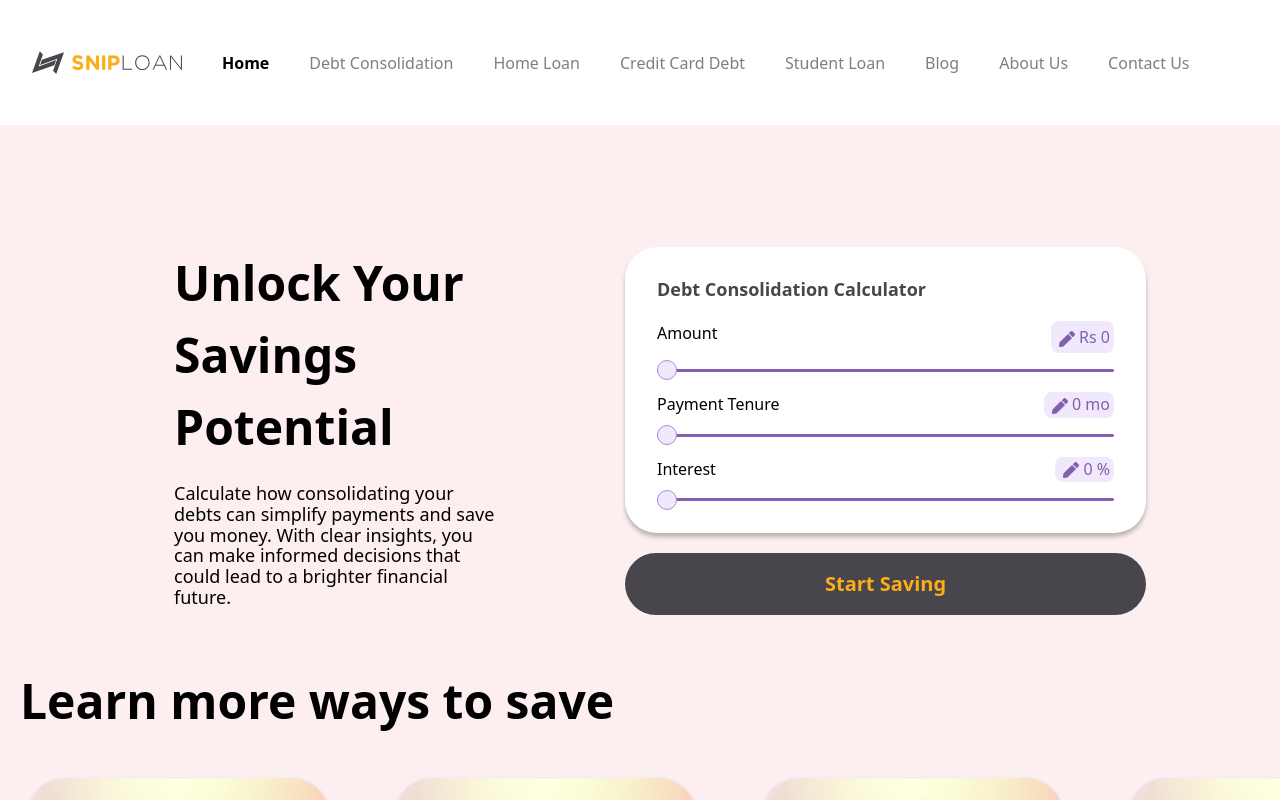
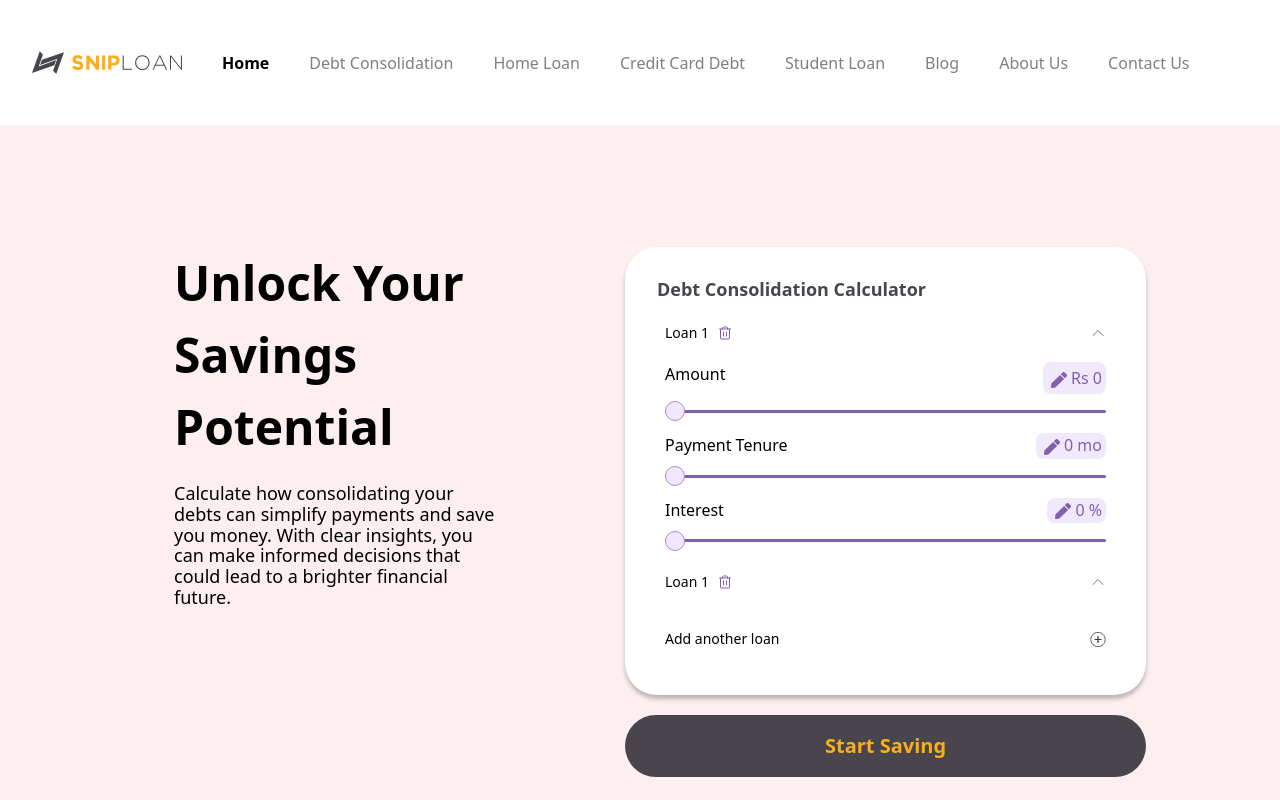
Before and after one commit to mahi25soni/temp-shiploan-frontend, a Next.js app: page /debt-consolidation in a window 1280 px wide. Shown: the top 800 px of the page. Built offline with nearby package versions, Linux system fonts and the light colour scheme.

Commit message:
Core : new debt loan design started

```diff
--- a/src/app/debt-consolidation/page.tsx
+++ b/src/app/debt-consolidation/page.tsx
@@ -10,6 +10,7 @@ import { LenderSampleData } from '@/testdata/lender-data';
 import { useFormik } from 'formik'
 import React, { useState } from 'react'
 import axios from "../../../axios"
+import DebtLoanCalculator from '@/components/CalculaterComponent/DebtLoanCalculator';
 
 
 const InputRangeData = [
@@ -67,11 +68,11 @@ const DebtConsolidation = () => {
       interest: 0,
     },
     onSubmit: (values) => {
-      setSuggestedLoanData({
-        amount: values.amount,
-        tenure: values.payment,
-        roi: values.interest
-      })
+      // setSuggestedLoanData({
+      //   amount: values.amount,
+      //   tenure: values.payment,
+      //   roi: values.interest
+      // })
       setSuggestLoan(true)
     },
   })
@@ -93,7 +94,8 @@ const DebtConsolidation = () => {
     <div className='min-h-screen w-full bg-light-purple pb-5'>
       <PageWrapper heading='Unlock Your Savings Potential' altText='Background Image' bgColor='#FBEED9' mainImage='/money and pie chart.svg' description='Calculate how consolidating your debts can simplify payments and save you money. With clear insights, you can make informed decisions that could lead to a brighter financial future.'>
 
-        <LoanCalculator InputDataList={InputRangeData} formik={formik} heading='Debt Consolidation Calculator'></LoanCalculator>
+        <DebtLoanCalculator InputDataList={InputRangeData} formik={formik} heading='Debt Consolidation Calculator'></DebtLoanCalculator>
+
 
 
       </PageWrapper>
--- /dev/null
+++ b/src/components/CalculaterComponent/DebtLoanCalculator.tsx
@@ -0,0 +1,99 @@
+"use client";
+import { FormikProps } from "formik";
+import React, { useEffect, useState } from "react";
+import InputRange from "../atoms/InputRange";
+import Image from "next/image";
+
+interface LoanCalculatorBasicData {
+    name: string,
+    label: string,
+    minValue: number,
+    maxValue: number,
+    step: number,
+    type: string
+
+}
+
+interface LoanCalculatorProps {
+    InputDataList: LoanCalculatorBasicData[],
+    formik: FormikProps<any>,
+    heading: string
+}
+
+const DebtLoanCalculator = (data: LoanCalculatorProps) => {
+
+    const [dropdownLoan, setDropdownloan] = useState()
+
+
+    const handleDropdown = () => {
+
+    }
+    return (
+        <div className="flex w-[360px] flex-col gap-5 lg:w-[521px]">
+            <div className="rounded-32 bg-white border-basic p-8 text-[38px] backdrop-blur-md shadow-[0_4px_4px_rgba(0,0,0,0.25)] flex flex-col gap-4 w-full">
+                <div className="text-light-gray font-semibold text-[18px] leading-[21.78px]">
+                    {data?.heading}
+                </div>
+
+                <div className="flex flex-col gap-5 w-full p-2">
+
+                    <div className="flex justify-between items-center w-full">
+                        <div className="flex items-center gap-2">
+                            <div className="text-sm leading-[16.94px] font-normal">
+                                Loan 1
+                            </div>
+                            <Image src={"/Trash.svg"} width={16} height={16} alt="Delete Icon" />
+                        </div>
+                        <div className="">
+                            <Image src={"/CaretDown.svg"} width={16} height={16} alt="Dropdown Icon" />
+
+                        </div>
+                    </div>
+
+                    {data?.InputDataList?.length > 0 && data?.InputDataList?.map((item, index) => {
+                        return <InputRange key={index} SingleInputData={item} formik={data?.formik} />
+                    })}
+                </div>
+                <div className="flex flex-col gap-5 w-full p-2">
+
+                    <div className="flex justify-between items-center w-full">
+                        <div className="flex items-center gap-2">
+                            <div className="text-sm leading-[16.94px] font-normal">
+                                Loan 1
+                            </div>
+                            <Image src={"/Trash.svg"} width={16} height={16} alt="Delete Icon" />
+                        </div>
+                        <div className="">
+                            <Image src={"/CaretDown.svg"} width={16} height={16} alt="Dropdown Icon" />
+
+                        </div>
+                    </div>
+
+                    {/* {data?.InputDataList?.length > 0 && data?.InputDataList?.map((item, index) => {
+                        return <InputRange key={index} SingleInputData={item} formik={data?.formik} />
+                    })} */}
+                </div>
+                <div className="flex justify-between items-center w-full h-12 p-2">
+                    <div className="text-sm leading-[16.94px] font-normal">
+                        Add another loan
+                    </div>
+                    <div className="">
+                        <Image src={"/PlusCircle.svg"} width={16} height={16} alt="Dropdown Icon" />
+
+                    </div>
+                </div>
+
+
+
+
+
+
+            </div>
+            <button className="w-full rounded-32 bg-light-gray p-4 text-[20px] font-bold text-yellow-orange" onClick={() => data?.formik?.handleSubmit()}>
+                Start Saving
+            </button>
+        </div>
+    );
+}
+
+export default DebtLoanCalculator
```
Also changed, not shown: public/CaretDown.svg (added), public/Trash.svg (added).
